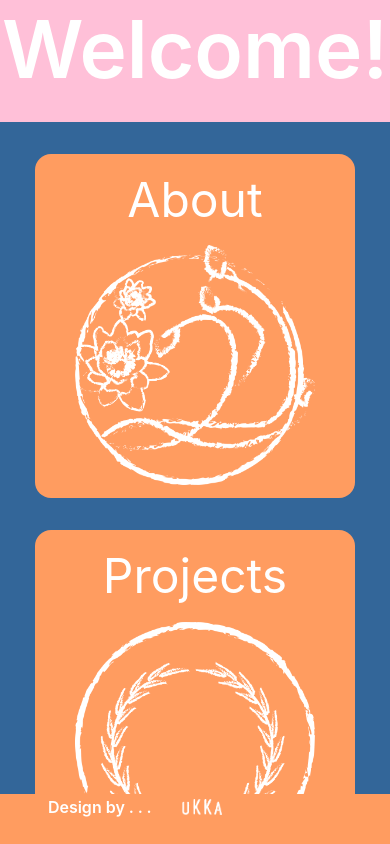
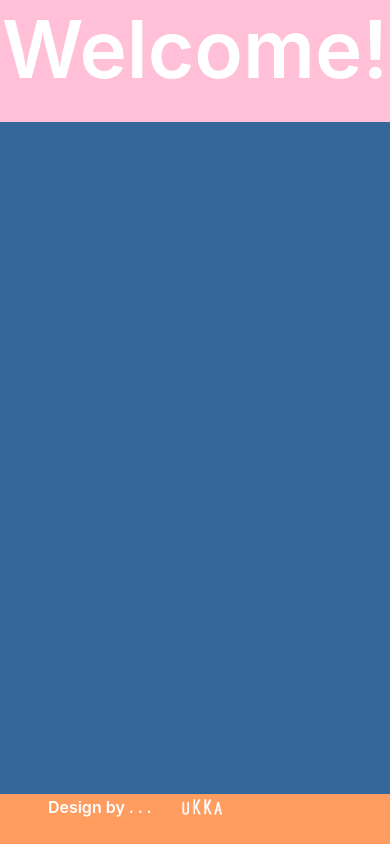
Before and after one commit to Geno1131993/Portfolio-React, a React (Create React App) app: page / in a window 390 px wide. Built offline with nearby package versions, Linux system fonts and the light colour scheme.

Commit message:
Testing overflow fix on tablet-size device screen.

```diff
--- a/src/components/Home.js
+++ b/src/components/Home.js
@@ -47,13 +47,12 @@ class Home extends Component {
 
                 <div id="column_wrapper">
 
-                    <div id="columns">
 
                         <Icon name="about" title="About"></Icon>
                         <Icon name="projects" title="Projects"></Icon>
                         <Icon name="contact" title="Contact"></Icon>
 
-                    </div>
+
 
                 </div>
 
--- a/src/components/style/Home.css
+++ b/src/components/style/Home.css
@@ -42,7 +42,6 @@
         color: white;
     }
     .icon_container {
-        width: 20rem;
         width: 20rem;
         background-color: rgba(255, 156, 96, 100);
         margin: 2rem auto;
@@ -98,7 +97,11 @@
         background-repeat: no-repeat;
     }
     #column_wrapper {
-        margin-bottom: 5%;
+        width: 80rem;
+        overflow: auto;
+        display: inline-block;
+        text-align: center;
+        height: 80%;
     }
     #button_container {
         width: 100%;
@@ -170,7 +173,7 @@
         zoom: 100%;
         min-zoom: 50%;
         max-zoom: 150%;
-        background-size: 100%;
+        background-size: cover;
         background-attachment: fixed;
         overflow: auto;
     }
@@ -207,12 +210,14 @@
         width: 25rem;
         height: 25rem;
         background-color: rgba(255, 156, 96, .95);
-        margin: 1rem auto;
+        margin: 1rem;
         padding: 1%;
         display: block;
         text-align: center;
         transition: .5s;
         border-radius: 1rem;
+        float:left;
+
     }
     .icon_container:hover {
         background-color: rgba(255, 192, 216, .90);
@@ -272,11 +277,14 @@
         height: 70vh;
         margin: auto;
         transform: translateY(25%);
+        display: inline-block;
+        text-align: center;
+        overflow: auto;
     }
     #columns {
-        display: grid;
-        grid-template-columns: repeat(3, 1fr);
-        margin: 1rem auto;
+        display: inline-block;
+        margin: 1rem;
+        text-align: center;
     }
     #footer {
         bottom: 0;
```
